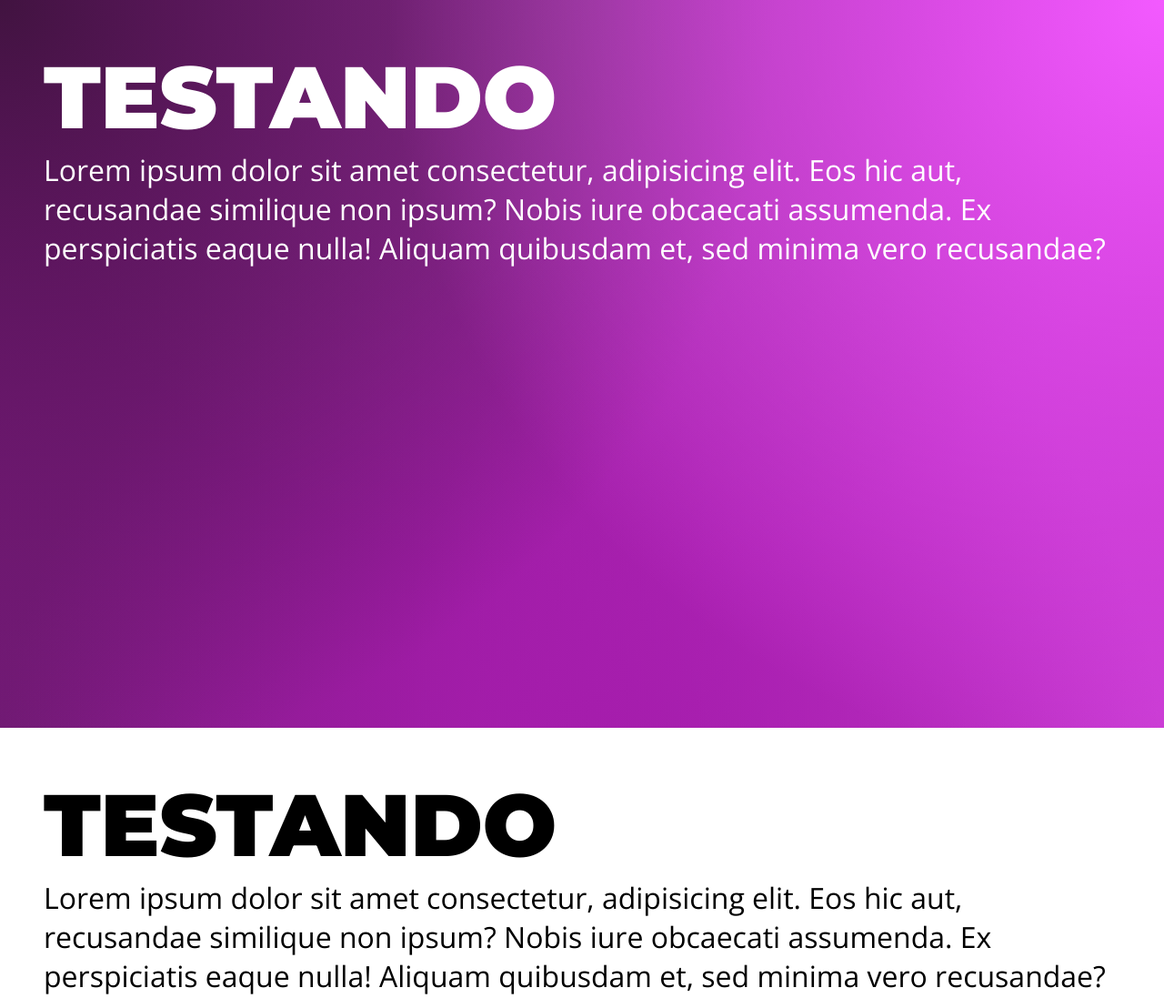
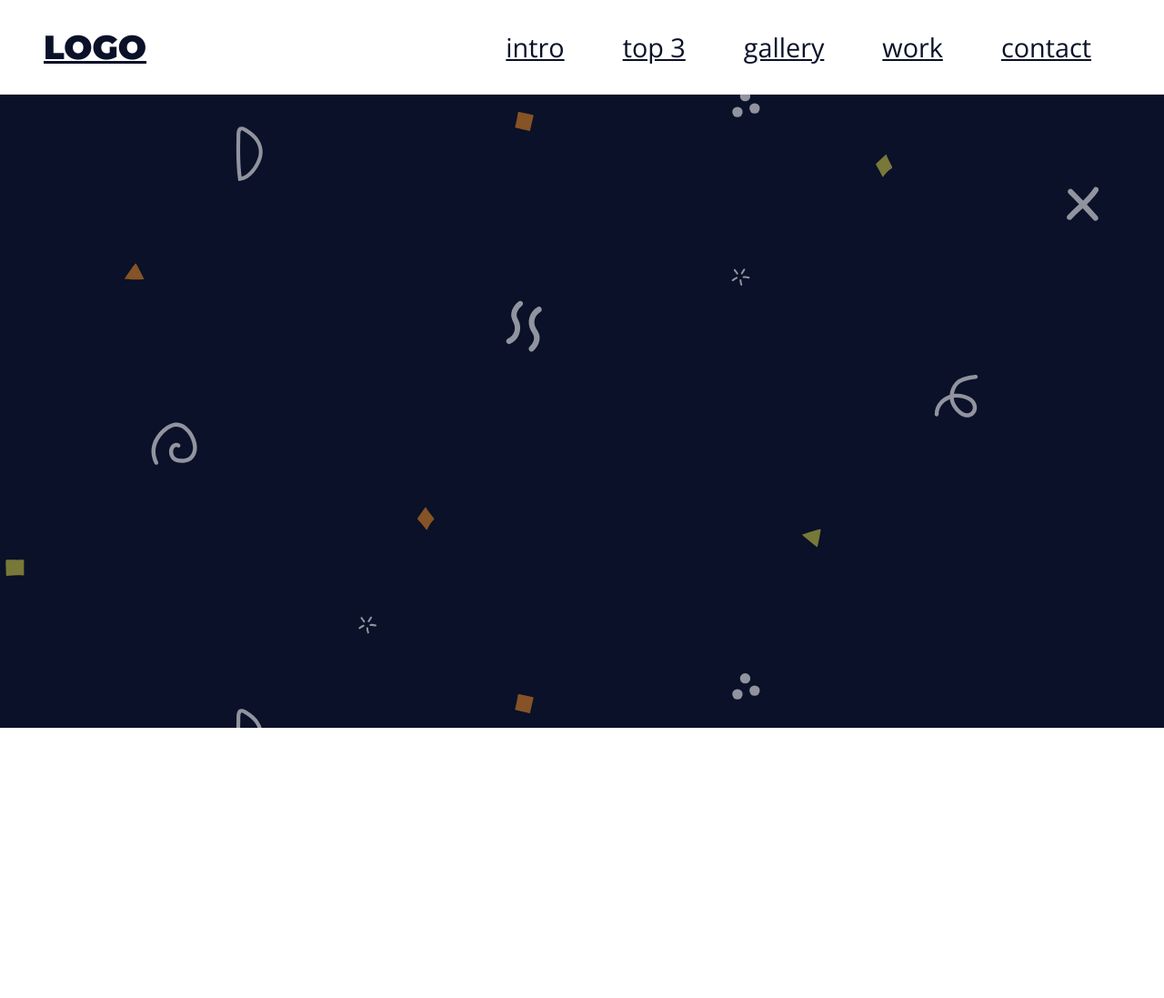
Before and after one commit to anadiasads/Lading-Page, a plain HTML site: page index.html in a window 1280 px wide. Shown: the whole page at 91% size. After the commit the page ends 800 px from the top, so only its background shows below. Drawn offline with nearby package versions, Linux system fonts and the light colour scheme.

Commit message:
Criacao nav

```diff
--- a/assets/css/style.css
+++ b/assets/css/style.css
@@ -1,7 +1,8 @@
 :root{
-    --primary-color: 0A1128;
+    --primary-color: #0A1128;
     --white-color: #FFFFFF;
     --gap: 3rem;
+    --light-gray-color: #EEEEEE;
 }
 *{
     margin: 0;
@@ -16,6 +17,7 @@ font-family: 'Montserrat', sans-serif;
 font-family: 'Open Sans', sans-serif;
 */
 body{
+
     font-family: 'Open Sans', sans-serif;
     font-size:2rem;
     color: var(--primary-color);
@@ -47,7 +49,7 @@ h6{
     font-size: 3.5rem;
 }
 .main-bg{
-    background-image: url('../img/spectrum-gradient.svg');
+    background-image: url('../img/bg.svg');
     background-size: cover;
     color: var(--white-color)
 }
@@ -56,9 +58,61 @@ h6{
     margin: 0 auto;
     padding: var(--gap);
 }
+.menu h1{
+    font-size: 2.3rem;
+    color: var(--primary-color);
+}
+.menu h1 a{
+    color: inherit;
+}
+a{
+    text-decoration: nome;
+}
 .white-bg{
     background: var(--white-color)
+
 }
 .section{
     min-height: 100vh;
 }
+.menu{
+    background: var(--white-color);
+    position: fixed;
+    top: 0;
+    left: 0;
+    right: 0;
+    width: 100%;
+    border-bottom:1px solid var(--light-gray-color);
+}
+.menu-content{
+    display: flex;
+    justify-content: space-between;
+    align-items: center;
+    padding-top: 0;
+    padding-bottom: 0;
+}
+.menu ul{
+    list-style: nome;
+    display: flex;
+}
+.menu ul li a{
+    display: block;
+    padding: 2rem;
+    font-size: 1.8rem;
+    color: var(--primary-color);
+    position: relative;
+}
+.menu ul li a:after{
+    content: '';
+    position: absolute;
+    bottom: 1rem;
+    left: 50%;
+    width: 0;
+    height: 0.2rem;
+    background-color: crimson;
+    transition: all 300ms ease-in-out;
+}
+.menu ul li a:hover::after{
+    width: 50%;
+    left: 25%;
+}
--- a/index.html
+++ b/index.html
@@ -14,19 +14,22 @@
         rel="stylesheet">
 </head>
 
-<body>
-    <section class="main-bg section">
-        <div class="main-content">
-            <h1>Testando</h1>
-            <p>Lorem ipsum dolor sit amet consectetur, adipisicing elit. Eos hic aut, recusandae similique non ipsum? Nobis iure obcaecati assumenda. Ex perspiciatis eaque nulla! Aliquam quibusdam et, sed minima vero recusandae?</p>
-        </div>
+<body class="main-bg">
+    <aside class="menu">
+        <section class="main-content menu-content">
+        <h1><a href="#">LOGO</a>
+        </h1>
+            <nav>
+                <ul>
+                    <li><a href="#">intro</a></li>
+                    <li><a href="#">top 3</a></li>
+                    <li><a href="#">gallery</a></li>
+                    <li><a href="#">work</a></li>
+                    <li><a href="#">contact</a></li>
+                </ul>
+            </nav>
     </section>
-
-    <section class="white-bg section">
-        <div class="main-content">
-            <h1>Testando</h1>
-            <p>Lorem ipsum dolor sit amet consectetur, adipisicing elit. Eos hic aut, recusandae similique non ipsum? Nobis iure obcaecati assumenda. Ex perspiciatis eaque nulla! Aliquam quibusdam et, sed minima vero recusandae?</p>
-        </div>
-    </section>
+    </aside>
+</body>
 
 </html>
```
Also changed, not shown: assets/img/bg.svg (added), assets/img/quantum-gradient.svg (deleted), assets/img/spectrum-gradient.svg (deleted), assets/img/subtle-prism.svg (deleted).
